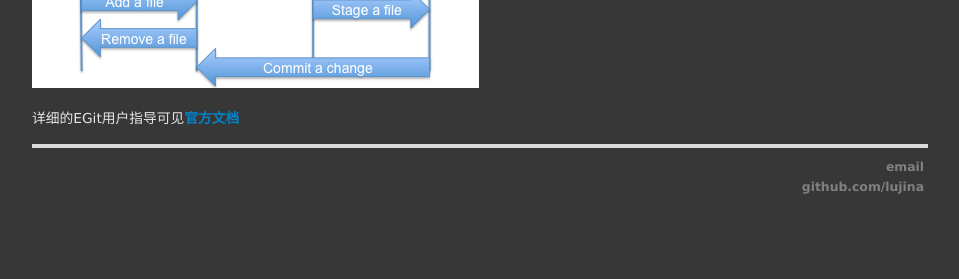
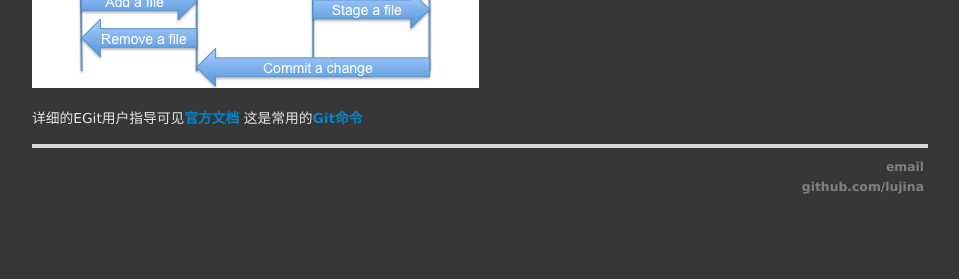
Before and after one commit to lujina/lujina.github.io, a Jekyll site: the page built from blog/_posts/2017-02-04-use-EGit.md, in a window 1280 px wide. Shown: the part 955-1234 px from the top of the page, without its empty margins (160-1119 px from the left). Built offline with Jekyll 4.4.1, drawn with Linux system fonts in a browser that asks for light colours.

Commit message:
second commit

```diff
--- a/blog/_posts/2017-02-04-use-EGit.md
+++ b/blog/_posts/2017-02-04-use-EGit.md
@@ -29,3 +29,4 @@ Repository里的文件有4种状态，分别是untracked,unmodified,modefied,sta
 ![](/images/blog/use-EGit.png)
 
 详细的EGit用户指导可见[官方文档](http://wiki.eclipse.org/EGit/User_Guide)
+这是常用的[Git命令](http://www.ruanyifeng.com/blog/2015/12/git-cheat-sheet.html)
```
